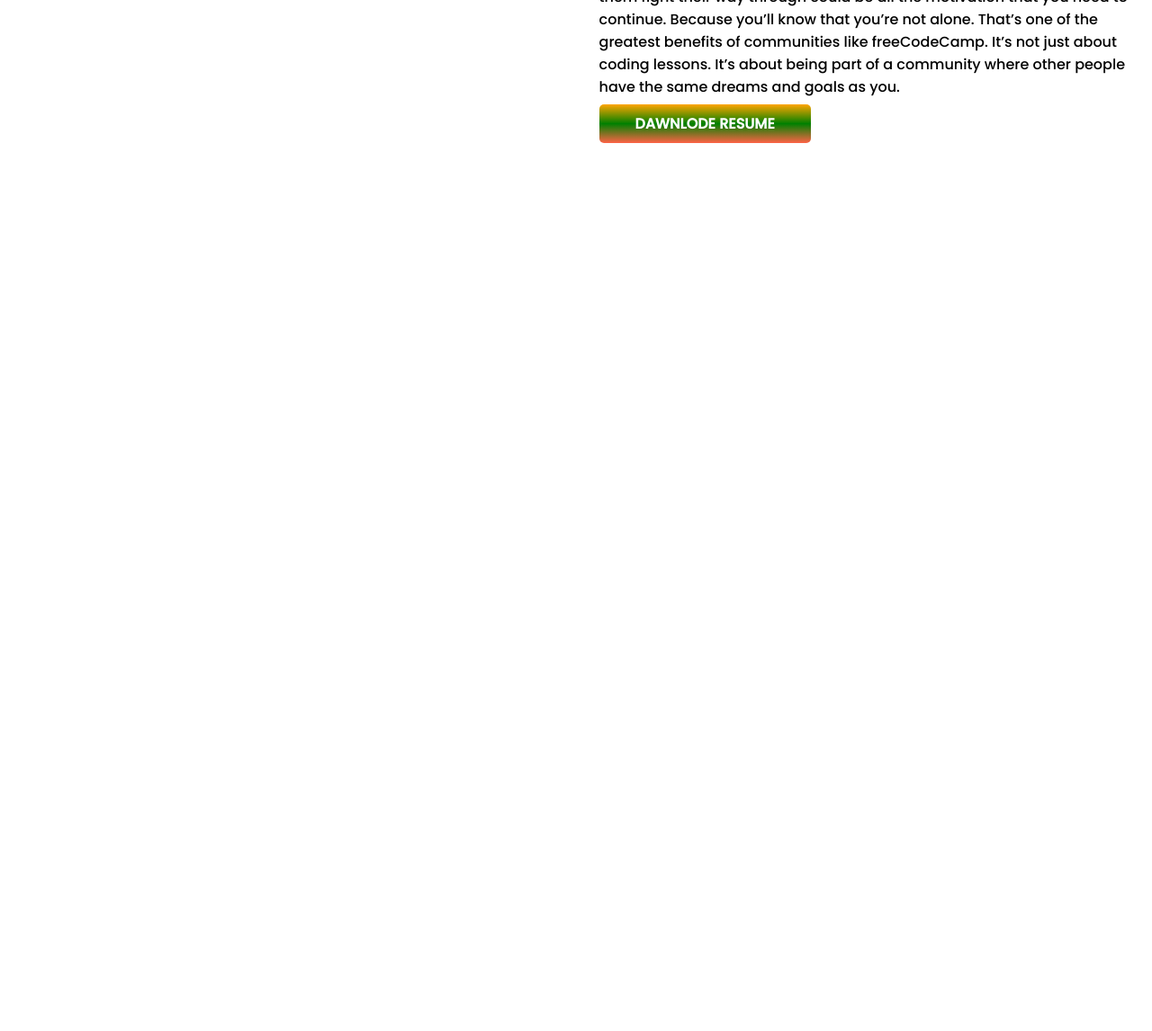
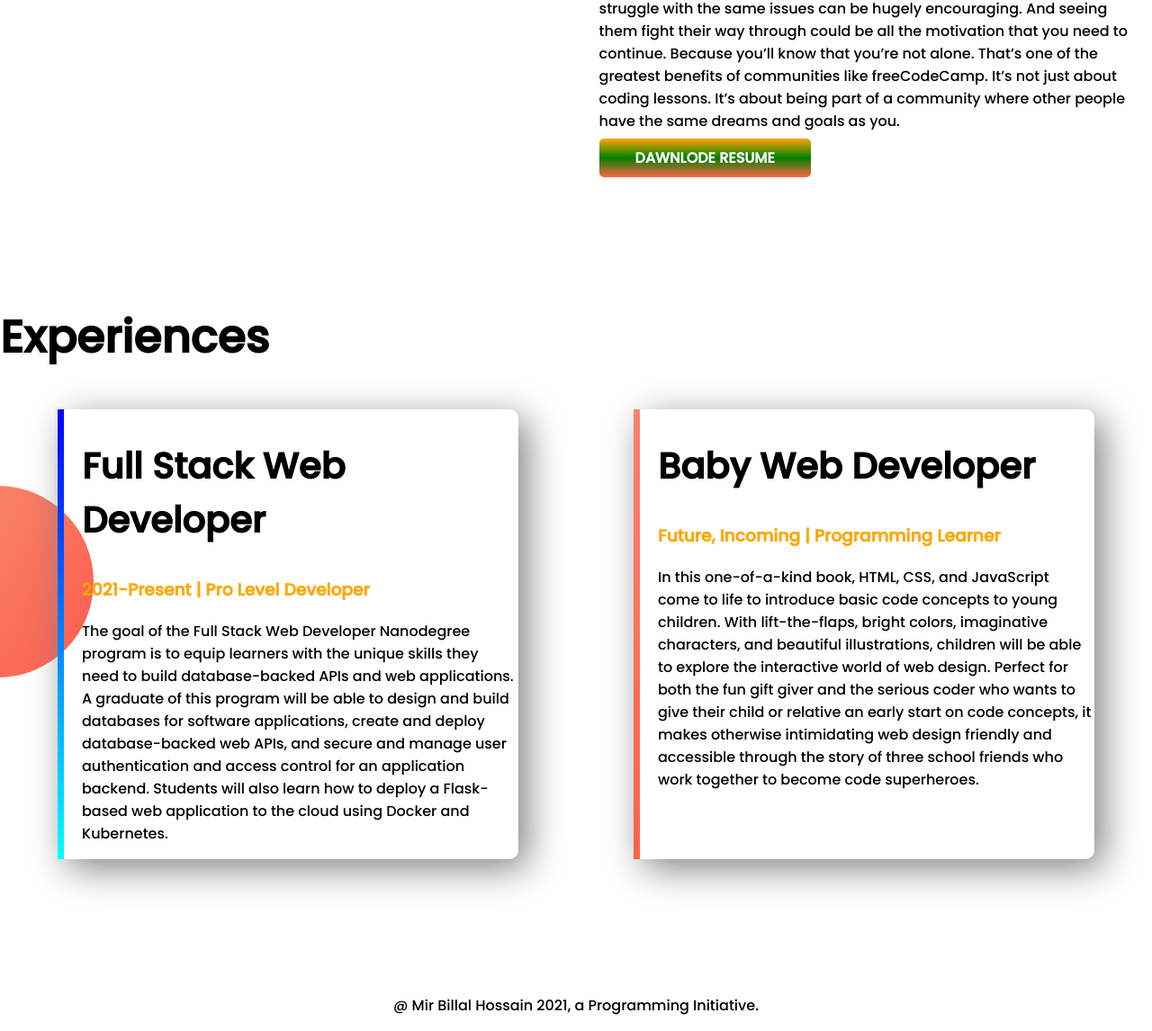
Before and after one commit to MirBillalHossain360/web-developer-portfolio-website-, a plain HTML site: page index.html in a window 1280 px wide. Shown: the part 1311-2457 px from the top of the page at 90% size. Before the commit the page ends 1611 px from the top, so only its background shows below. Drawn offline with Linux system fonts and the light colour scheme.

Commit message:
experience and footer

```diff
--- a/index.html
+++ b/index.html
@@ -13,7 +13,7 @@
 </head>
 
 <body>
-    <section class="top-banner">
+    <section class="top-banner flexibli-container">
         <div class="half-width">
             <h1>Welcome to</h1>
             <h1><span class="orange-color"> Life Of Mir Billal Hossain360</span> World!</h1>
@@ -32,14 +32,14 @@
         </div>
     </section>
 
-    <section class="dream-big">
+    <section class="dream-big flexibli-container">
         <div class="half-width">
             <img src="images/mir-bg2.png" alt="">
         </div>
         <div class="half-width">
             <h1>Dream Big</h1>
             <h2>Complete Web Developer</h2>
-            <h3>How can you stay motivated while learning to code?</h3>
+            <h3 class="orange-color">How can you stay motivated while learning to code?</h3>
             <p>Studying web development is a path with many ups and downs. You might have one day where you figure out a
                 tough problem and feel absolutely amazing. But then the very next day, you get stuck on a seemingly easy
                 problem for hours. You end up feeling completely defeated.
@@ -62,7 +62,42 @@
         </div>
 
     </section>
+    <section class="experience-area">
+        <h1>Experiences</h1>
+        <div class="flexibli-container">
+            <div id="web-developer-experience" class="experience-item">
+                <h2>Full Stack Web Developer</h2>
+                <h3 class="orange-color">2021-Present | Pro Level Developer</h3>
+                <p>The goal of the Full Stack Web Developer Nanodegree program is to equip learners with the unique
+                    skills
+                    they need to build database-backed APIs and web applications. A graduate of this program will be
+                    able to
+                    design and build databases for software applications, create and deploy database-backed web APIs,
+                    and
+                    secure and manage user authentication and access control for an application backend. Students will
+                    also
+                    learn how to deploy a Flask-based web application to the cloud using Docker and Kubernetes.</p>
+            </div>
+            <div id="full-stack-experience" class="experience-item">
+                <h2>Baby Web Developer</h2>
+                <h3 class="orange-color">Future, Incoming | Programming Learner</h3>
+                <p>In this one-of-a-kind book, HTML, CSS, and JavaScript come to life to introduce basic code concepts
+                    to
+                    young children. With lift-the-flaps, bright colors, imaginative characters, and beautiful
+                    illustrations,
+                    children will be able to explore the interactive world of web design. Perfect for both the fun gift
+                    giver and the serious coder who wants to give their child or relative an early start on code
+                    concepts,
+                    it makes otherwise intimidating web design friendly and accessible through the story of three school
+                    friends who work together to become code superheroes.
+                </p>
+            </div>
+        </div>
 
+    </section>
+    <footer>
+        <p>@ Mir Billal Hossain 2021, a Programming Initiative.</p>
+    </footer>
 
 </body>
 
--- a/style.css
+++ b/style.css
@@ -5,13 +5,16 @@ body{
 h1{
     font-size: 50px;
 }
+h2{
+    font-size: 40px;
+}
 .orange-color{
     color: orange;
 }
 .tomato-color{
     color: tomato;
 }
-section{
+.flexibli-container{
     display: flex;
     margin-bottom: 150px;
 }
@@ -40,3 +43,29 @@ section{
     background-repeat: no-repeat;
     background-position: right;
 }
+.experience-area{
+    background-image: url(images/exp-bg.png);
+    background-repeat: no-repeat;
+    background-position: left;
+}
+.experience-item{
+    width: 40%;
+    margin-left: 5%;
+    margin-right: 5%;
+    padding-left: 20px;
+    border-radius: 10px;
+    box-shadow:10px 10px 40px grey;
+}
+#web-developer-experience{
+    border-left: 7px solid;
+    border-image: linear-gradient(blue, cyan);
+    border-image-slice: 1;
+}
+#full-stack-experience{
+    border-left: 7px solid;
+    border-image: linear-gradient(salmon, tomato);
+    border-image-slice: 1;
+}
+footer p {
+    text-align: center;
+}
```
